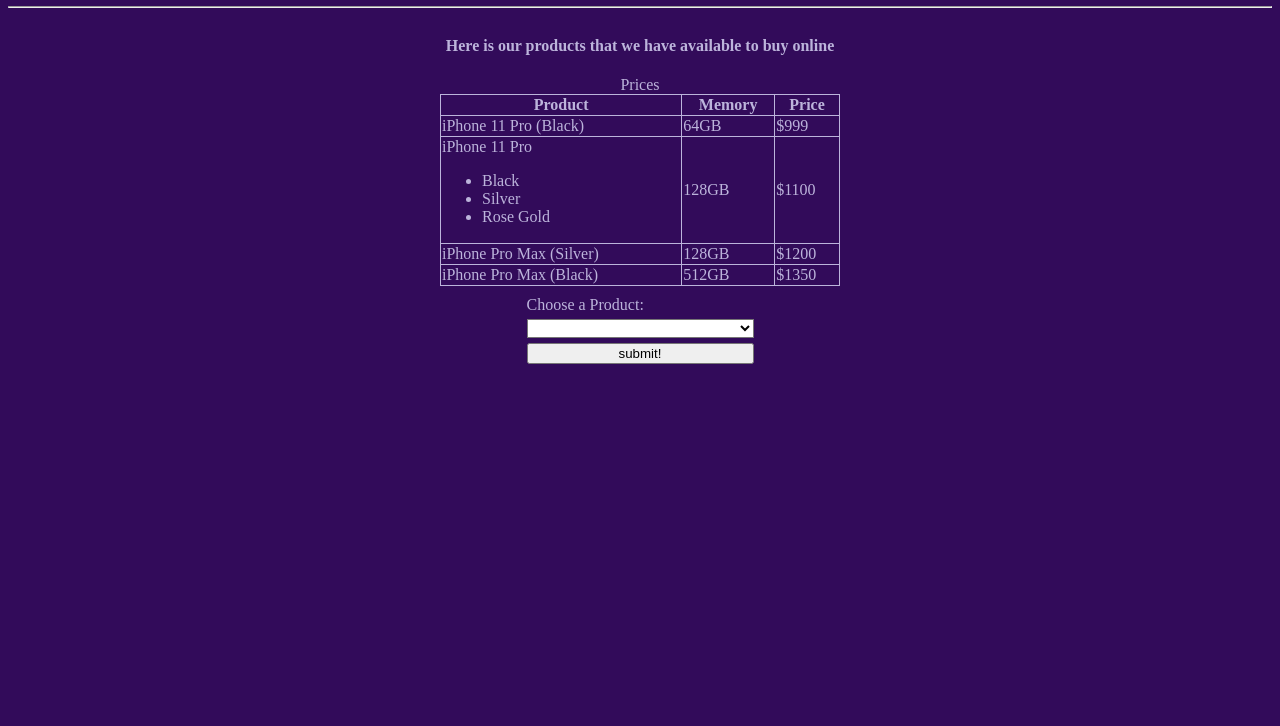
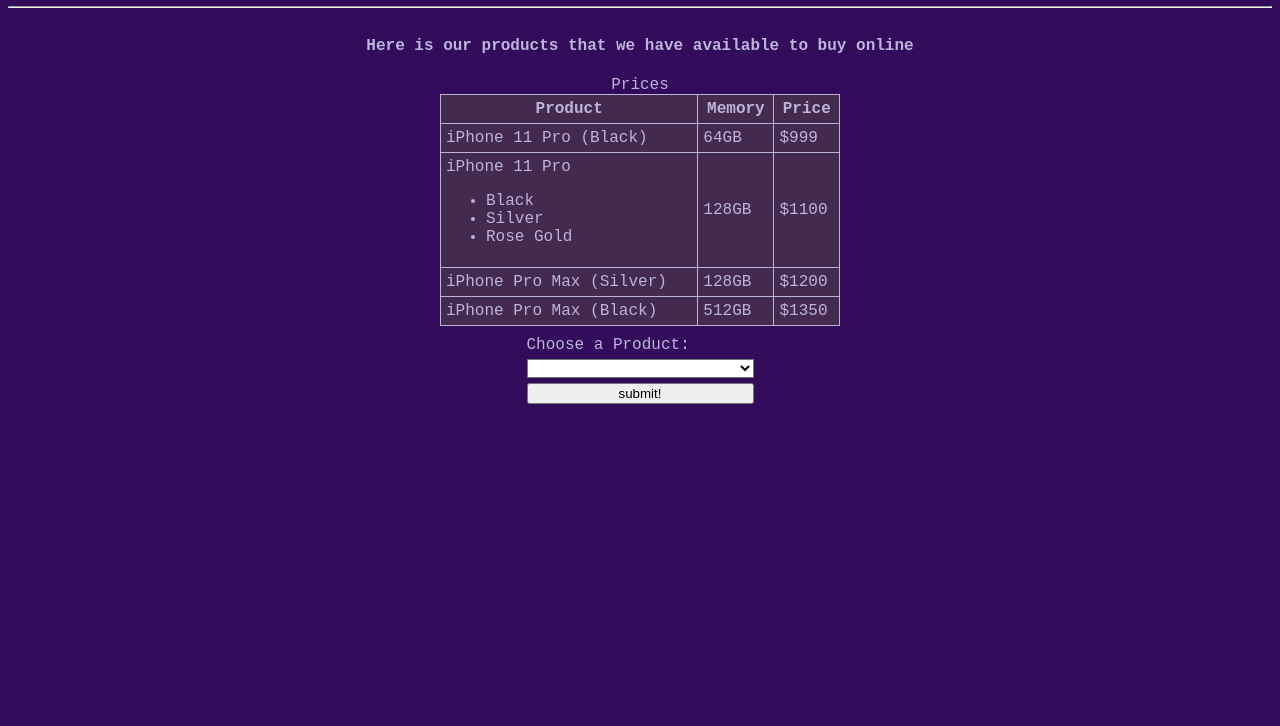
Before and after one commit to YazeedAlKhalaf/cis201-labs, a plain HTML site: page lab5/TheProduct.html in a window 1280 px wide. Shown: the part 74-800 px from the top of the page. Drawn offline with Linux system fonts and the light colour scheme.

Commit message:
make the font monospace

```diff
--- a/lab5/styles.css
+++ b/lab5/styles.css
@@ -1,6 +1,7 @@
 body {
   color: #bcb4db;
   background-color: #320b5a;
+  font-family: "Courier New", Courier, monospace;
 }
 
 input,
@@ -46,9 +47,11 @@ select {
 
 table {
   border-collapse: collapse;
+  background-color: #442a4f;
 }
 
 td,
 th {
   border: 1px solid #bcb4db;
+  padding: 5px;
 }
```
